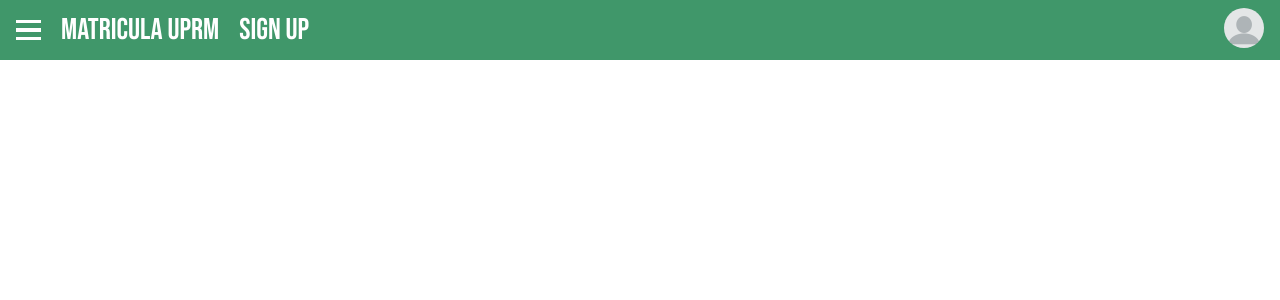
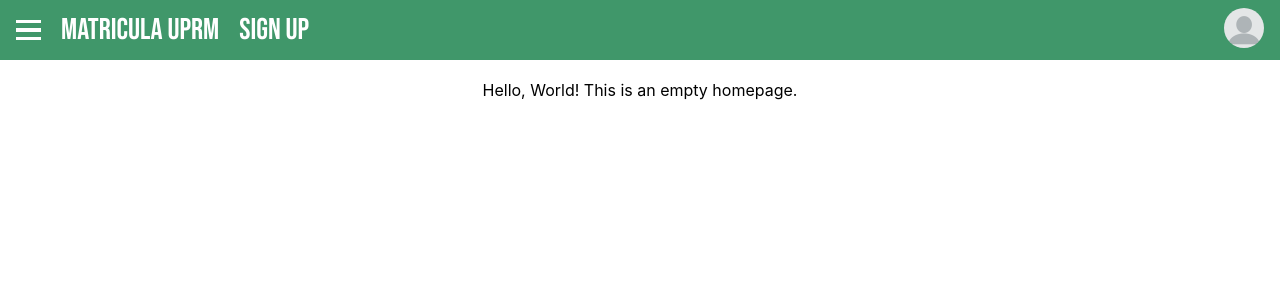
Before and after one commit to uprm-inso4101-2023-2024-s2/semester-project-studentenrollmentsystem, a React (Create React App) app: page / in a window 1280 px wide. Shown: the top 300 px of the page. Built offline with nearby package versions, Linux system fonts and the light colour scheme.

Commit message:
Fixing Home Route

```diff
--- a/src/App.js
+++ b/src/App.js
@@ -15,7 +15,7 @@ export default function App() {
     <div className="App">
       <Navbar/>
       <Routes>
-        <Route path="/homehome" element={<HomePage />} />
+        <Route path="/" element={<HomePage />} />
         <Route path="/calendar" element={<Calendar />} />
         <Route path="/signup" element={<SignUp />} />
         <Route path="/studentpage" element={<StudentPage />} />
```
